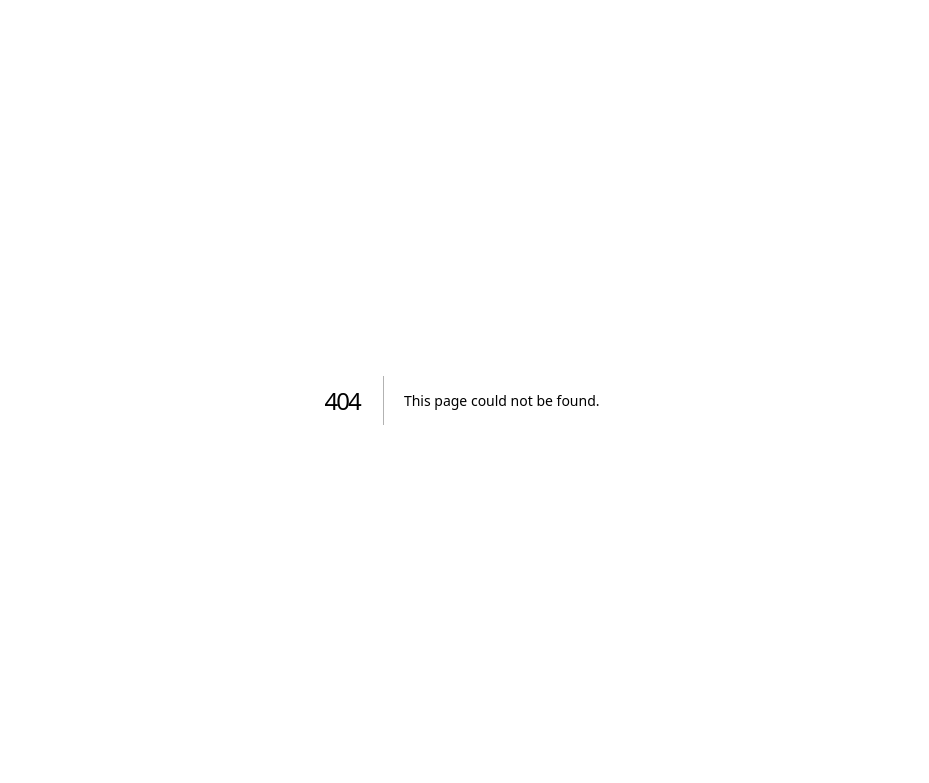
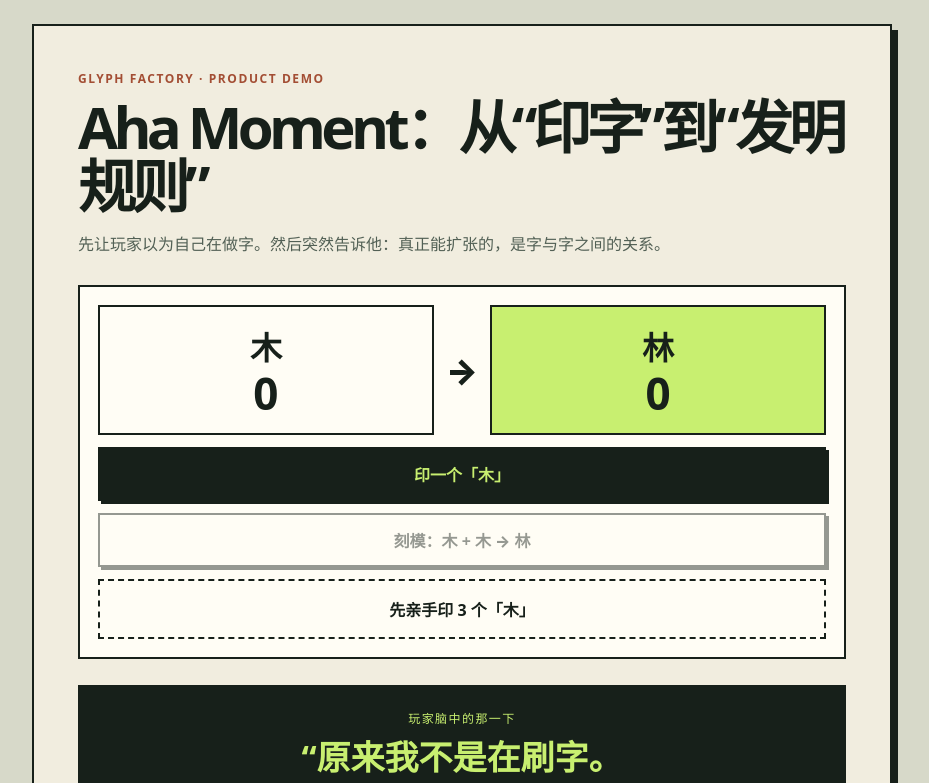
Before and after one commit to liush2yuxjtu/glyph-factory, a Next.js app: page /product-demo in a window 1280 px wide. Before the commit this address had no page. Shown: the top 783 px of the page, without its empty margins (178-1107 px from the left). Built offline with nearby package versions, Linux system fonts and the light colour scheme.

Commit message:
Add clickable product demo for Glyph Factory aha moment

```diff
--- /dev/null
+++ b/src/app/product-demo/page.tsx
@@ -0,0 +1,98 @@
+'use client';
+
+import { useEffect, useState } from 'react';
+
+export default function ProductDemoPage() {
+  const [wood, setWood] = useState(0);
+  const [forest, setForest] = useState(0);
+  const [mold, setMold] = useState(false);
+
+  useEffect(() => {
+    if (!mold) return;
+    const id = window.setInterval(() => {
+      setWood((currentWood) => {
+        if (currentWood < 2) return currentWood;
+        setForest((value) => value + 1);
+        return currentWood - 2;
+      });
+    }, 1200);
+    return () => window.clearInterval(id);
+  }, [mold]);
+
+  const unlocked = wood >= 3 || mold;
+
+  return (
+    <main style={styles.page}>
+      <section style={styles.frame}>
+        <div style={styles.eyebrow}>GLYPH FACTORY · PRODUCT DEMO</div>
+        <h1 style={styles.title}>Aha Moment：从“印字”到“发明规则”</h1>
+        <p style={styles.deck}>先让玩家以为自己在做字。然后突然告诉他：真正能扩张的，是字与字之间的关系。</p>
+
+        <div style={styles.stage}>
+          <div style={styles.counterRow}>
+            <div style={styles.metric}><span style={styles.metricLabel}>木</span><strong style={styles.metricValue}>{wood}</strong></div>
+            <div style={styles.arrow}>→</div>
+            <div style={{...styles.metric, background:'#c8ef70'}}><span style={styles.metricLabel}>林</span><strong style={styles.metricValue}>{forest}</strong></div>
+          </div>
+
+          <button style={{...styles.button, ...styles.primary}} onClick={() => setWood((value) => value + 1)}>
+            印一个「木」
+          </button>
+
+          <button
+            style={{...styles.button, opacity: unlocked && !mold ? 1 : 0.45}}
+            disabled={!unlocked || mold}
+            onClick={() => {
+              if (wood < 2) return;
+              setWood((value) => value - 2);
+              setForest((value) => value + 1);
+              setMold(true);
+            }}
+          >
+            刻模：木 + 木 → 林
+          </button>
+
+          <div style={styles.machine}>
+            {!unlocked && <>先亲手印 3 个「木」</>}
+            {unlocked && !mold && <>新发现：字形关系也能被做成机器。</>}
+            {mold && <>模具已启动。只要库存里有两个「木」，机器就自动压出「林」。</>}
+          </div>
+        </div>
+
+        <div style={styles.aha}>
+          <div style={styles.ahaLabel}>玩家脑中的那一下</div>
+          <div style={styles.ahaQuote}>“原来我不是在刷字。<br/>我在设计一套会自己生产新字的系统。”</div>
+        </div>
+
+        <div style={styles.compare}>
+          <div><b>Paperclips</b><span>手动做夹子 → 自动夹子 → 你开始优化机器</span></div>
+          <div><b>Glyph Factory</b><span>手动印字 → 刻出组合规则 → 你开始设计文字机器</span></div>
+        </div>
+
+        <a href="/eli5-aha.html" style={styles.link}>打开中文 ELI5 图解 →</a>
+      </section>
+    </main>
+  );
+}
+
+const styles: Record<string, React.CSSProperties> = {
+  page: { minHeight: '100vh', background: '#d7d9c9', color: '#17201a', padding: '24px 14px', fontFamily: 'system-ui,-apple-system,"PingFang SC","Microsoft YaHei",sans-serif' },
+  frame: { maxWidth: 860, margin: '0 auto', background: '#f1eddf', border: '2px solid #17201a', boxShadow: '6px 6px 0 #17201a', padding: 'clamp(20px,5vw,44px)' },
+  eyebrow: { fontSize: 12, letterSpacing: '.13em', fontWeight: 800, color: '#a34e34' },
+  title: { fontSize: 'clamp(32px,7vw,58px)', lineHeight: 1.02, margin: '10px 0 12px' },
+  deck: { fontSize: 16, lineHeight: 1.7, maxWidth: 680, color: '#526055', marginBottom: 26 },
+  stage: { background: '#fffdf5', border: '2px solid #17201a', padding: 18, display: 'grid', gap: 12 },
+  counterRow: { display: 'grid', gridTemplateColumns: '1fr auto 1fr', gap: 12, alignItems: 'center' },
+  metric: { border: '2px solid #17201a', background: '#fffdf5', padding: 16, textAlign: 'center' },
+  metricLabel: { display: 'block', fontSize: 32, fontFamily: 'serif', fontWeight: 800 },
+  metricValue: { display: 'block', fontSize: 44, lineHeight: 1.1 },
+  arrow: { fontSize: 34, fontWeight: 900 },
+  button: { minHeight: 54, border: '2px solid #17201a', background: '#fffdf5', color: '#17201a', fontSize: 16, fontWeight: 800, cursor: 'pointer', boxShadow: '3px 3px 0 #17201a' },
+  primary: { background: '#17201a', color: '#c8ef70' },
+  machine: { border: '2px dashed #17201a', padding: 16, textAlign: 'center', fontWeight: 800, minHeight: 58 },
+  aha: { marginTop: 26, background: '#17201a', color: '#c8ef70', padding: 24, textAlign: 'center' },
+  ahaLabel: { fontSize: 12, letterSpacing: '.12em', marginBottom: 8 },
+  ahaQuote: { fontSize: 'clamp(22px,5vw,34px)', fontWeight: 900, lineHeight: 1.35 },
+  compare: { display: 'grid', gap: 10, marginTop: 18 },
+  link: { display: 'inline-block', marginTop: 20, color: '#17201a', fontWeight: 800, textUnderlineOffset: 4 },
+};
```
